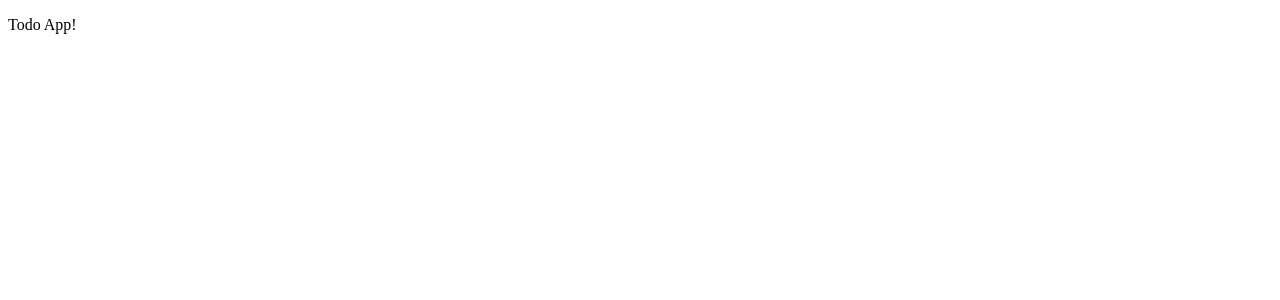
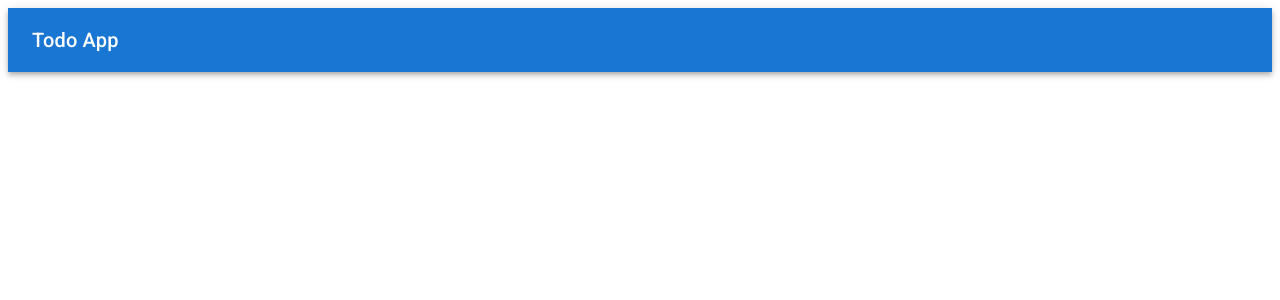
Before and after one commit to sabrina-ksks/ReactTodo, a React (Create React App) app: page / in a window 1280 px wide. Shown: the top 300 px of the page. Built offline with nearby package versions, Linux system fonts and the light colour scheme.

Commit message:
Add: ヘッダーコンポーネントを追加

```diff
--- a/src/App.tsx
+++ b/src/App.tsx
@@ -1,8 +1,10 @@
 import React from 'react';
+
+import TodoAppBar from './components/TodoAppBar';
 
 const App: React.FC = () => {
   return (
-    <p>Todo App!</p>
+    <TodoAppBar />
   );
 }
 
--- /dev/null
+++ b/src/components/TodoAppBar.tsx
@@ -0,0 +1,17 @@
+import React from "react";
+
+import AppBar from "@mui/material/AppBar";
+import Toolbar from "@mui/material/Toolbar";
+import Typography from "@mui/material/Typography";
+
+const TodoAppBar: React.FC = () => {
+  return (
+    <AppBar position="static">
+      <Toolbar>
+        <Typography variant="h6">Todo App</Typography>
+      </Toolbar>
+    </AppBar>
+  );
+};
+
+export default TodoAppBar;
```
